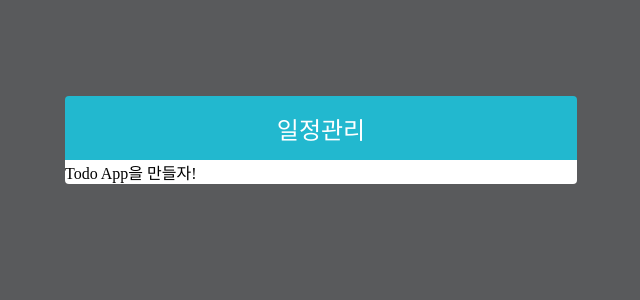
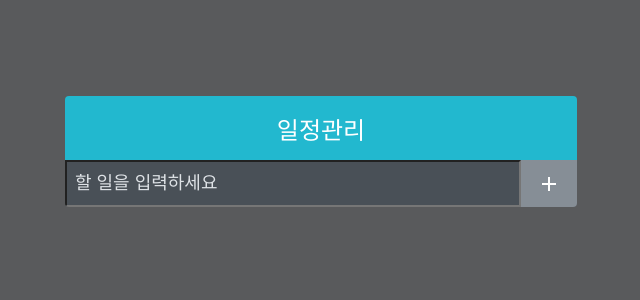
Before and after one commit to cozaro/todo-app, a React (Create React App) app: page / in a window 1280 px wide. Shown: the top 300 px of the page, without its empty margins (319-959 px from the left). Built offline with nearby package versions, Linux system fonts and the light colour scheme.

Commit message:
feat: create 'TodoInsert'

```diff
--- a/src/App.js
+++ b/src/App.js
@@ -1,9 +1,10 @@
 import React from 'react';
+import TodoInsert from './components/TodoInsert';
 import TodoTemplate from './components/TodoTemplate';
 
 const App = () => {
   return (
-    <TodoTemplate>Todo App을 만들자!</TodoTemplate>
+    <TodoTemplate><TodoInsert/></TodoTemplate>
   )
 };
 
--- /dev/null
+++ b/src/components/TodoInsert.js
@@ -0,0 +1,16 @@
+import React from 'react';
+import { MdAdd } from 'react-icons/md';
+import './TodoInsert.scss'
+
+const TodoInsert = () => {
+  return (
+    <form className="TodoInsert">
+      <input placeholder="할 일을 입력하세요"/>
+      <button type="submit">
+        <MdAdd/>
+      </button>
+    </form>
+  )
+}
+
+export default TodoInsert;
--- /dev/null
+++ b/src/components/TodoInsert.scss
@@ -0,0 +1,36 @@
+.TodoInsert {
+  display: flex;
+  background: #495057;
+  input {
+    // 기본 스타일 초기화
+    background: none;
+    outline: none;
+    padding: 0.5rem;
+    font-size: 1.125rem;
+    line-height: 1.5;
+    color: white;
+    &::placeholder {
+      color: #dee2e6;
+    }
+    // 버튼을 제외한 영역을 모두 차지하기
+    flex: 1;
+  }
+  button {
+    // 기본 스타일 초기화
+    background: none;
+    outline: none;
+    border: none;
+    background: #868e96;
+    color: white;
+    padding-left: 1rem;
+    padding-right: 1rem;
+    font-size: 1.5rem;
+    display: flex;
+    align-items: center;
+    cursor: pointer;
+    transition: 0.25s background ease-in;
+    &:hover {
+      background: #adb5bd;
+    }
+  }
+}
```
